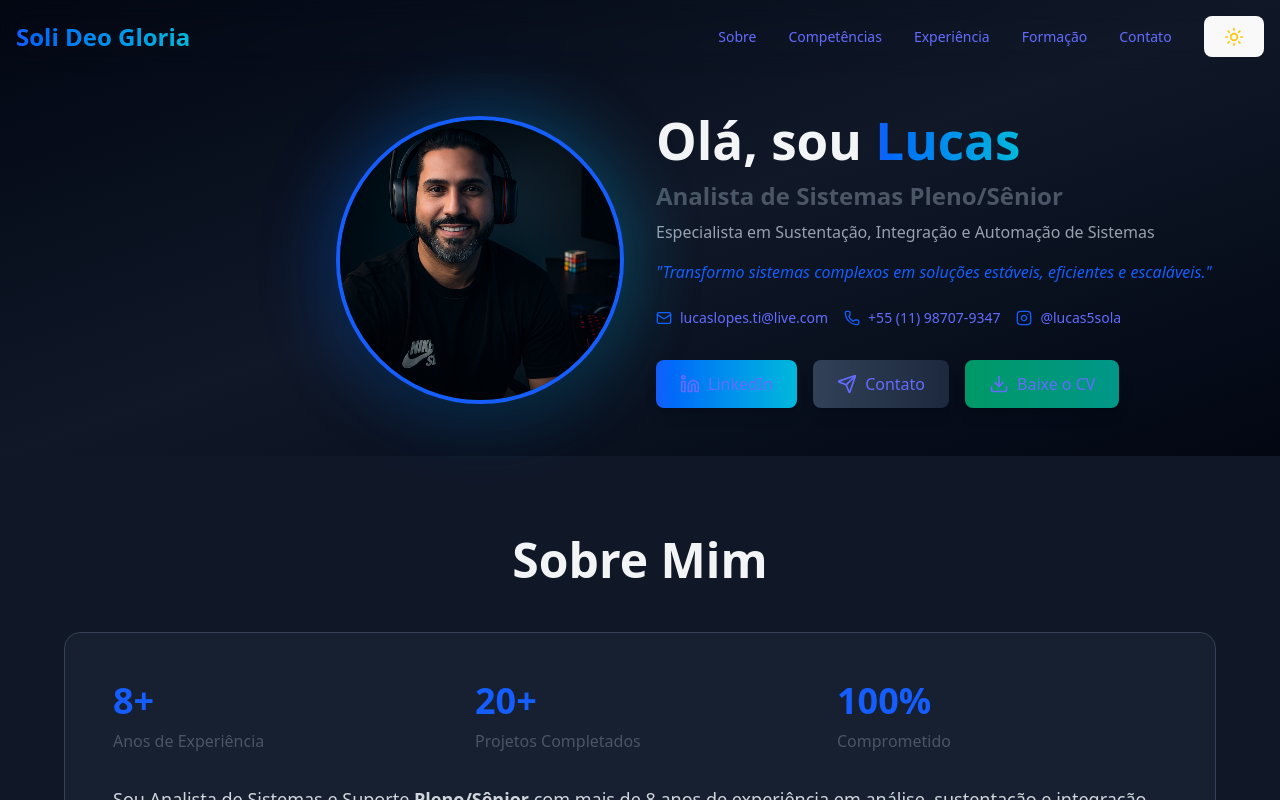
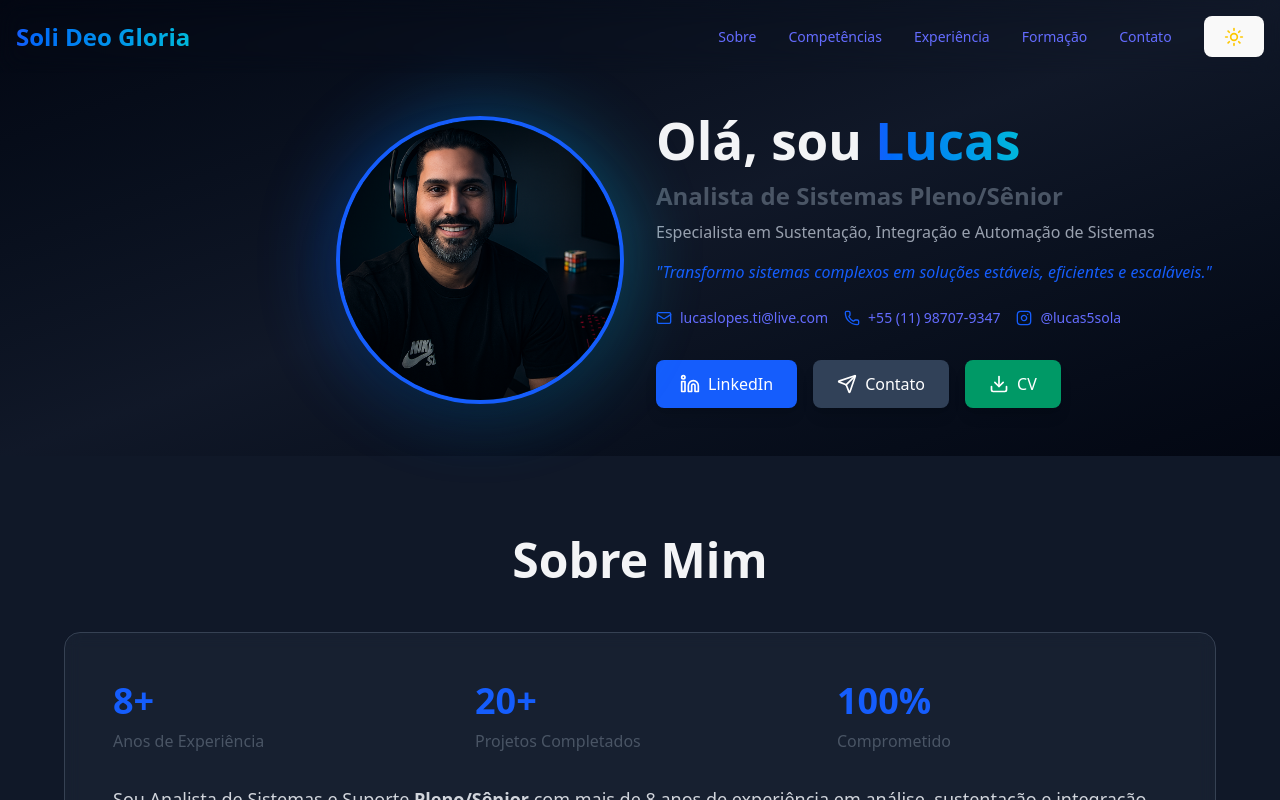
Before and after one commit to llopes0610/meu-portfolio, a React (Vite) app: page / in a window 1280 px wide. Shown: the top 800 px of the page. Built offline with nearby package versions, Linux system fonts and the light colour scheme.

Commit message:
force na cor do texto branca nos botões de contato e cv

```diff
--- a/src/Portfolio.jsx
+++ b/src/Portfolio.jsx
@@ -181,14 +181,14 @@ export default function Portfolio() {
               </div>
 
               <div className="flex flex-wrap gap-2 md:gap-4 justify-center md:justify-start">
-                <a href="https://www.linkedin.com/in/lucasslopes" target="_blank" rel="noopener noreferrer" className="inline-flex items-center gap-2 bg-gradient-to-r from-blue-600 to-cyan-500 hover:from-blue-700 hover:to-cyan-600 shadow-lg hover:shadow-xl text-white px-5 py-2 md:px-6 md:py-3 rounded-lg transition-all transform hover:scale-105 text-sm md:text-base font-bold">
+                <a href="https://www.linkedin.com/in/lucasslopes" target="_blank" rel="noopener noreferrer" className="inline-flex items-center gap-2 bg-blue-600 hover:bg-blue-700 shadow-lg hover:shadow-xl !text-white px-5 py-2 md:px-6 md:py-3 rounded-lg transition-all transform hover:scale-105 text-sm md:text-base font-bold">
                   <Linkedin className="w-5 h-5" /> LinkedIn
                 </a>
-                <a href="#contato" className="inline-flex items-center gap-2 bg-gradient-to-r from-slate-700 to-slate-800 hover:from-slate-600 hover:to-slate-700 shadow-lg hover:shadow-xl text-white px-5 py-2 md:px-6 md:py-3 rounded-lg transition-all transform hover:scale-105 text-sm md:text-base font-bold">
+                <a href="#contato" className="inline-flex items-center gap-2 bg-slate-700 hover:bg-slate-800 shadow-lg hover:shadow-xl !text-white px-5 py-2 md:px-6 md:py-3 rounded-lg transition-all transform hover:scale-105 text-sm md:text-base font-bold">
                   <Send className="w-5 h-5" /> Contato
                 </a>
-                <a href="/CV_Lucas_Silva_Lopes.pdf" download className="inline-flex items-center gap-2 bg-gradient-to-r from-emerald-600 to-teal-600 hover:from-emerald-700 hover:to-teal-700 shadow-lg hover:shadow-xl text-white px-5 py-2 md:px-6 md:py-3 rounded-lg transition-all transform hover:scale-105 text-sm md:text-base font-bold">
-                  <Download className="w-5 h-5" /> Baixe o CV
+                <a href="/CV_Lucas_Silva_Lopes.pdf" download className="inline-flex items-center gap-2 bg-emerald-600 hover:bg-emerald-700 shadow-lg hover:shadow-xl !text-white px-5 py-2 md:px-6 md:py-3 rounded-lg transition-all transform hover:scale-105 text-sm md:text-base font-bold">
+                  <Download className="w-5 h-5" /> CV
                 </a>
               </div>
             </div>
@@ -308,6 +308,10 @@ export default function Portfolio() {
                   <span className="w-2 h-2 bg-blue-600 rounded-full"></span>
                   <span><strong>ITIL V3</strong> — Impacta (2015)</span>
                 </li>
+                <li className="flex items-center gap-3">
+                  <span className="w-2 h-2 bg-blue-600 rounded-full"></span>
+                  <span><strong>CCNA 5.0</strong> — NetAcademy (2014)</span>
+                </li>
               </ul>
             </div>
           </div>
```
